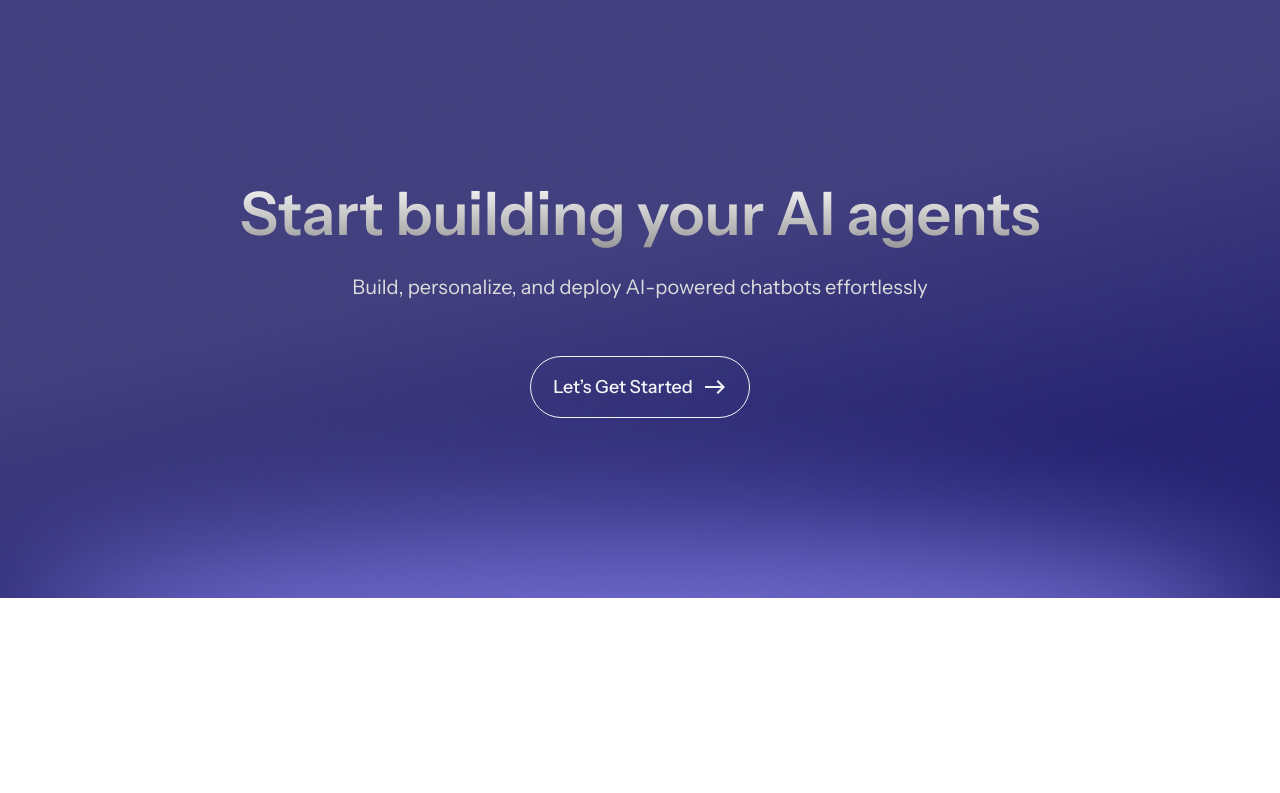
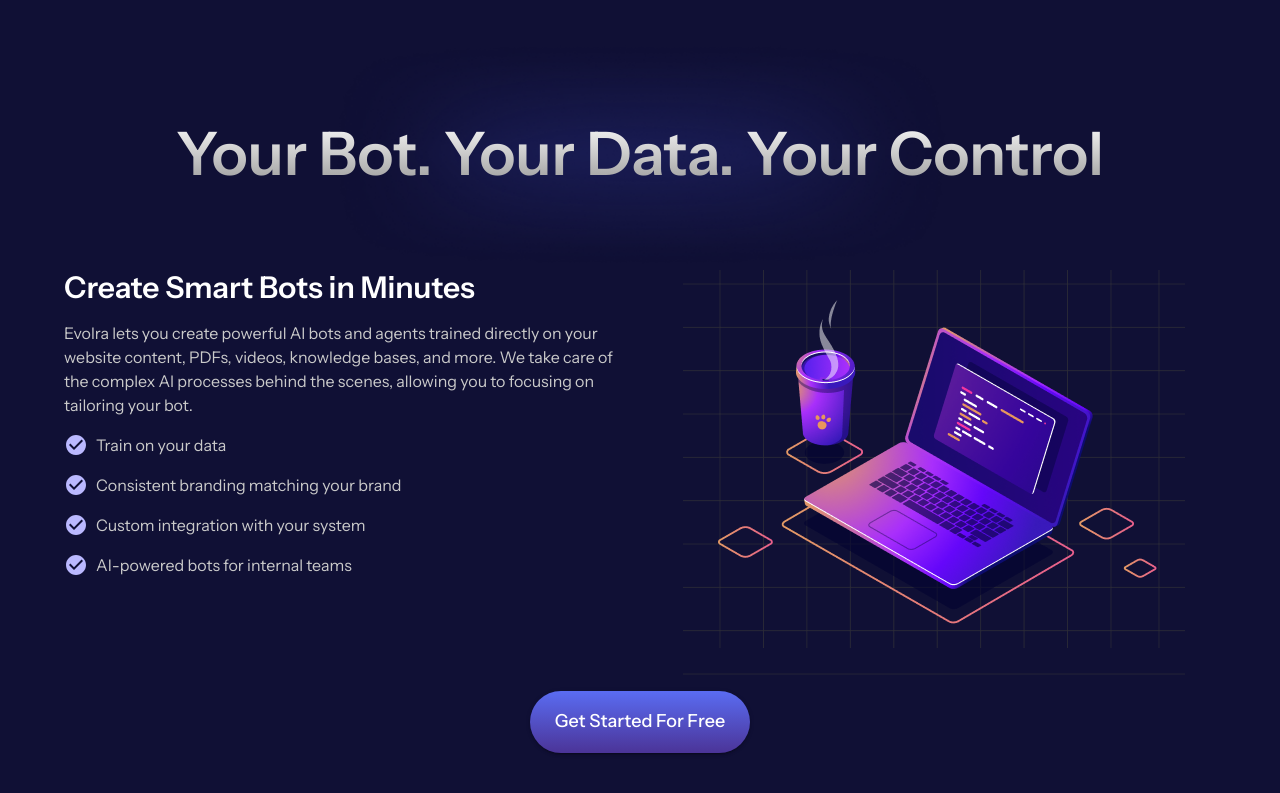
Before and after one commit to AmrapaliUnkal5/transcript_project, a React (Vite) app in the folder frontend/: page /home in a window 1280 px wide. Shown: the part 1327-2120 px from the top of the page. Before the commit the page ends 1925 px from the top, so only its background shows below. Built offline with nearby package versions, Linux system fonts and the light colour scheme; no server answers.

Commit message:
More section added in home page..

```diff
--- a/frontend/src/pages/Home/BotDataControl.tsx
+++ b/frontend/src/pages/Home/BotDataControl.tsx
@@ -0,0 +1,128 @@
+import { Box, Button, Container, Grid, Typography, styled } from '@mui/material';
+import React from 'react';
+import CheckCircleIcon from '@mui/icons-material/CheckCircle';
+
+export default function BotDataControl() {
+  return (
+    <>
+      <Box
+        display={'flex'}
+        flexDirection={'column'}
+        justifyContent={'center'}
+        alignItems={'center'}
+        gap={2}
+        color={'#fff'}
+        px={2}
+        py={5}
+        sx={{ backgroundColor: '#101035' }}
+      >
+        <Container maxWidth='lg'>
+          <Box
+            px={[1, 10]}
+            py={[2, 10]}
+            sx={{
+              backgroundImage: 'url(/images/title-bg.png)',
+              backgroundSize: 'contain',
+              backgroundPosition: 'center',
+              backgroundRepeat: 'no-repeat',
+            }}
+          >
+            <Typography
+              variant='h2'
+              fontWeight={600}
+              fontSize={['32px', '60px']}
+              sx={{
+                background: '-webkit-linear-gradient(#FFF, #959595)',
+                backgroundClip: 'text',
+                textFillColor: 'transparent',
+              }}
+              textAlign={'center'}
+            >
+              Your Bot. Your Data. Your Control
+            </Typography>
+          </Box>
+
+          <Box>
+            <Grid
+              container
+              rowSpacing={3}
+              columnSpacing={{ xs: 2, sm: 2, md: 3 }}
+            >
+              <Grid item sm={6}>
+                <Typography
+                  variant='h3'
+                  fontWeight={600}
+                  fontSize={['18px', '30px']}
+                  mb={2}
+                >
+                  Create Smart Bots in Minutes
+                </Typography>
+                <Typography variant='body1' color={'#cacaca'}>
+                  Evolra lets you create powerful AI bots and agents trained
+                  directly on your website content, PDFs, videos, knowledge
+                  bases, and more. We take care of the complex AI processes
+                  behind the scenes, allowing you to focusing on tailoring your
+                  bot.
+                </Typography>
+                <Box display={'flex'} gap={1} my={2}>
+                    <CheckCircleIcon sx={{color : '#BAB8FF'}}/>
+                    <Typography variant='body1' color={'#cacaca'}>
+                        Train on your data
+                    </Typography>
+                </Box>
+                <Box display={'flex'} gap={1} my={2}>
+                    <CheckCircleIcon sx={{color : '#BAB8FF'}}/>
+                    <Typography variant='body1' color={'#cacaca'}>
+                        Consistent branding matching your brand
+                    </Typography>
+                </Box>
+                <Box display={'flex'} gap={1} my={2}>
+                    <CheckCircleIcon sx={{color : '#BAB8FF'}}/>
+                    <Typography variant='body1' color={'#cacaca'}>
+                        Custom integration with your system
+                    </Typography>
+                </Box>
+                <Box display={'flex'} gap={1} my={2}>
+                    <CheckCircleIcon sx={{color : '#BAB8FF'}}/>
+                    <Typography variant='body1' color={'#cacaca'}>
+                    AI-powered bots for internal teams
+                    </Typography>
+                </Box>
+
+
+              </Grid>
+              <Grid item sm={6}>
+                 <StyledImage src='/images/bot-data.png' sx={{ margin: 'auto'}} />
+              </Grid>
+            </Grid>
+          </Box>
+          <Box display={'flex'} justifyContent={'center'} my={2}>
+            <Button
+                variant='contained'
+                color='primary'
+                size='large'
+                sx={{
+                    fontSize: '18px',
+                    fontWeight: 500,
+                    borderRadius: '40px',
+                    height: '62px',
+                    minWidth: '220px',
+                    textTransform: 'capitalize',
+                    background:
+                    'linear-gradient(180deg,rgba(90, 108, 242, 1) 0%, rgba(75, 52, 152, 1) 100%);',
+                }}
+                >
+                Get started for free
+                </Button>
+          </Box>
+        </Container>
+      </Box>
+    </>
+  );
+}
+
+
+const StyledImage = styled('img')(() => ({
+    maxWidth: '100%',
+    maxHeight: '100%',
+  }));
--- a/frontend/src/pages/Home/index.tsx
+++ b/frontend/src/pages/Home/index.tsx
@@ -7,6 +7,7 @@
 import Hero from './Hero';
 import DashboardPreview from './DashboardPreview';
 import StartBuilding from './StartBuilding';
+import BotDataControl from './BotDataControl';
 
 export default function HomePage() {
   return (
@@ -14,6 +15,7 @@
       <HomeHeader/>
       <Hero/>
       <DashboardPreview/>
+      <BotDataControl/>
       <StartBuilding/>
     </Box>
   );
```
Also changed, not shown: frontend/public/images/bot-data.png (added).
